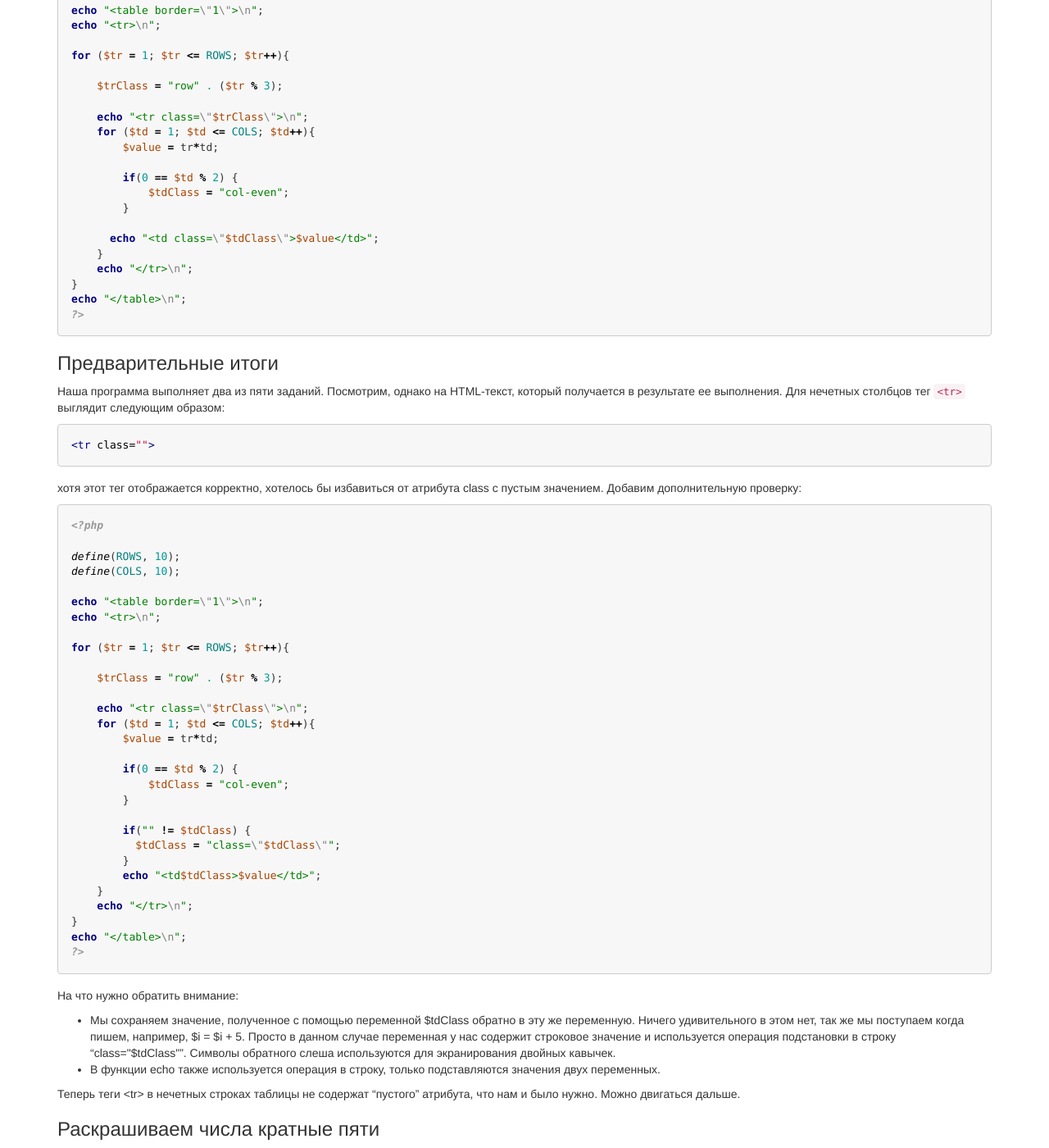
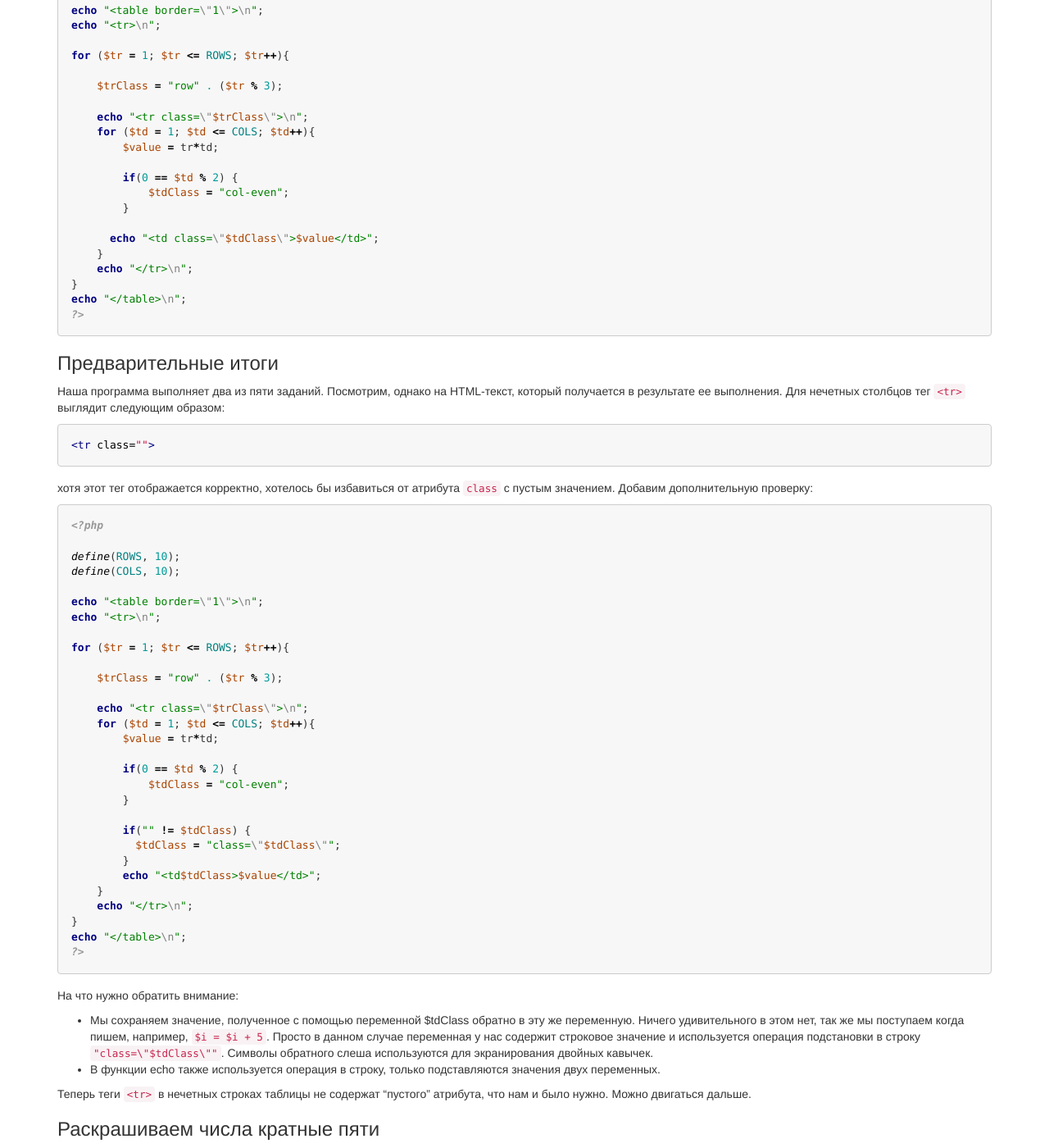
Before and after one commit to alsii/alsii.github.io, a Jekyll site: the page built from project1/l1.md, in a window 1280 px wide and 1400 px high, scrolled down 2344 px. Shown: the whole window at 82% size. Built offline with Jekyll 4.4.1, drawn with Linux system fonts in a browser that asks for light colours; nearby versions of some CDN libraries; Markdown is read by kramdown in place of the engine named in the settings; some of the changed text lies outside the part shown.

Commit message:
Update l1.md

```diff
--- a/project1/l1.md
+++ b/project1/l1.md
@@ -40,7 +40,7 @@ published: true
 }
 ~~~
 
-Сохраним нашу таблицу стилей в файл style.css. Затем мы сможем использовать его в нашей программе.
+Сохраним нашу таблицу стилей в файл `style.css`. Затем мы сможем использовать его в нашей программе.
 
 ### Заготовка HTML-страницы
 
@@ -65,7 +65,7 @@ published: true
 
 ### Подготовим таблицу
 
-Для вывода таблицы используем два вложеных цикла for. Внешний цикл формирует строки таблицы, внутренний - ячейки в строках, из которыз образуются столбцы. Для вывода HTML используем echo.
+Для вывода таблицы используем два вложеных цикла `for`. Внешний цикл формирует строки таблицы, внутренний - ячейки в строках, из которыз образуются столбцы. Для вывода HTML используем `echo`.
 
 ~~~ php
 <?php
@@ -89,7 +89,7 @@ echo "</table>\n";
 
 ### Раскрашивание строк
 
-Для раскрашивания строк применим один из созданных нами стилей к соответствующим строкам таблицы. Для этого добавим в тег `<tr>` атрибут class со значением, соответствующим нужному стилю. Для определения нужного стиля используем оператор `%` (остаток от деления). Для выбора нужного значения используем автоматическое преобразование числовых значений в соответствующие строки при использовании оператора `.` (конкатенация строк). В результате наша программа будет выглядеть так:
+Для раскрашивания строк применим один из созданных нами стилей к соответствующим строкам таблицы. Для этого добавим в тег `<tr>` атрибут `class` со значением, соответствующим нужному стилю. Для определения нужного стиля используем оператор `%` (остаток от деления). Для выбора нужного значения используем автоматическое преобразование числовых значений в соответствующие строки при использовании оператора `.` (конкатенация строк). В результате наша программа будет выглядеть так:
 
 ~~~ php
 <?php
@@ -117,7 +117,7 @@ echo "</table>\n";
 
 ### Выделение четных столбцов
 
-Для выделения четных столбцов будем добавлять атрибут class со значением, соответствующим нужному стилю в тег `<td>`. Используем те же приемы, что мы использовали для строк таблицы. В результате получим:
+Для выделения четных столбцов будем добавлять атрибут `class` со значением, соответствующим нужному стилю в тег `<td>`. Используем те же приемы, что мы использовали для строк таблицы. В результате получим:
 
 ~~~ php
 <?php
@@ -156,7 +156,7 @@ echo "</table>\n";
 <tr class="">
 ~~~
 
-хотя этот тег отображается корректно, хотелось бы избавиться от атрибута class с пустым значением. Добавим дополнительную проверку:
+хотя этот тег отображается корректно, хотелось бы избавиться от атрибута `class` с пустым значением. Добавим дополнительную проверку:
 
 ~~~ php
 <?php
@@ -192,9 +192,9 @@ echo "</table>\n";
 
 На что нужно обратить внимание:
 
-* Мы сохраняем значение, полученное с помощью переменной $tdClass обратно в эту же переменную. Ничего удивительного в этом нет, так же мы поступаем когда пишем, например, $i = $i + 5. Просто в данном случае переменная у нас содержит строковое значение и используется операция подстановки в строку "class=\"$tdClass\"". Символы обратного слеша используются для экранирования двойных кавычек.
+* Мы сохраняем значение, полученное с помощью переменной $tdClass обратно в эту же переменную. Ничего удивительного в этом нет, так же мы поступаем когда пишем, например, `$i = $i + 5`. Просто в данном случае переменная у нас содержит строковое значение и используется операция подстановки в строку `"class=\"$tdClass\""`. Символы обратного слеша используются для экранирования двойных кавычек.
 * В функции echo также используется операция в строку, только подставляются значения двух переменных.
 
-Теперь теги <tr> в нечетных строках таблицы не содержат "пустого" атрибута, что нам и было нужно. Можно двигаться дальше.
+Теперь теги `<tr>` в нечетных строках таблицы не содержат "пустого" атрибута, что нам и было нужно. Можно двигаться дальше.
 
 ### Раскрашиваем числа кратные пяти
```
